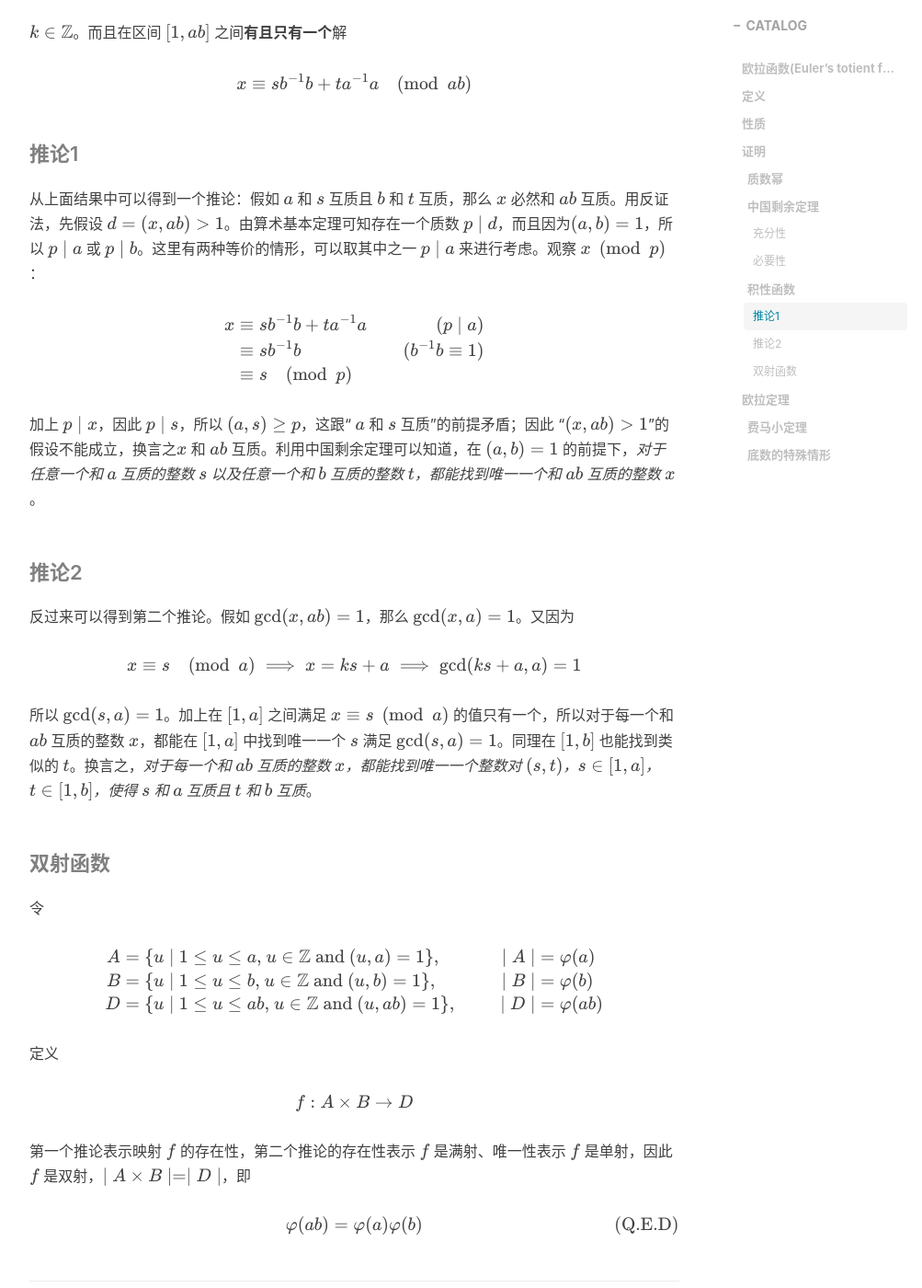
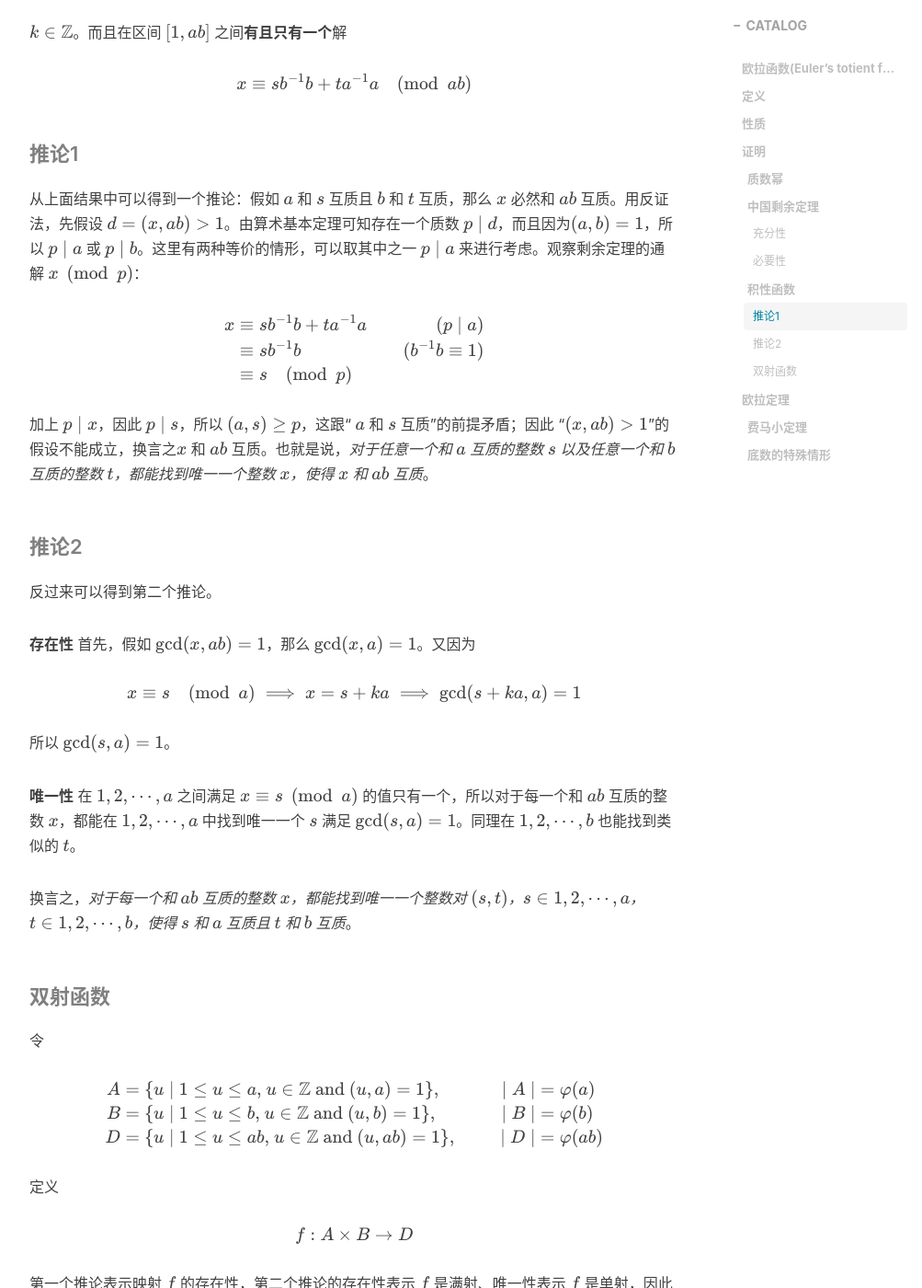
Before and after one commit to kayoch1n/kayoch1n.github.io, a Jekyll site: the page built from _posts/2021-11-27-eulers-function.markdown, in a window 1280 px wide and 1400 px high, scrolled down 4365 px. Shown: the whole window at 92% size, without its empty margins (233-1236 px from the left). Built offline with Jekyll 4.4.1, drawn with Linux system fonts in a browser that asks for light colours; nearby versions of some CDN libraries; comment, search, counter and statistics services are not loaded.

Commit message:
Update a post

```diff
--- a/_posts/2021-11-27-eulers-function.markdown
+++ b/_posts/2021-11-27-eulers-function.markdown
@@ -173,7 +173,7 @@ $$
 
 #### 推论1
 
-从上面结果中可以得到一个推论：假如 $a$ 和 $s$ 互质且 $b$ 和 $t$ 互质，那么 $x$ 必然和 $ab$ 互质。用反证法，先假设 $d=(x,ab)\gt1$。由算术基本定理可知存在一个质数 $p\mid d$，而且因为$(a,b)=1$，所以 $p\mid a$ 或 $p\mid b$。这里有两种等价的情形，可以取其中之一 $p\mid a$ 来进行考虑。观察 $x\pmod p$：
+从上面结果中可以得到一个推论：假如 $a$ 和 $s$ 互质且 $b$ 和 $t$ 互质，那么 $x$ 必然和 $ab$ 互质。用反证法，先假设 $d=(x,ab)\gt1$。由算术基本定理可知存在一个质数 $p\mid d$，而且因为$(a,b)=1$，所以 $p\mid a$ 或 $p\mid b$。这里有两种等价的情形，可以取其中之一 $p\mid a$ 来进行考虑。观察剩余定理的通解 $x\pmod p$：
 
 $$
 \begin{aligned}
@@ -183,17 +183,23 @@ x&\equiv sb^{-1}b+ta^{-1}a&(p\mid a)\\
 \end{aligned}
 $$
 
-加上 $p\mid x$，因此 $p\mid s$，所以 $(a,s)\ge p$，这跟“ $a$ 和 $s$ 互质”的前提矛盾；因此 “$(x,ab)\gt1$”的假设不能成立，换言之$x$ 和 $ab$ 互质。利用中国剩余定理可以知道，在 $(a,b)=1$ 的前提下，_对于任意一个和 $a$ 互质的整数 $s$ 以及任意一个和 $b$ 互质的整数 $t$，都能找到唯一一个和 $ab$ 互质的整数 $x$_。
+加上 $p\mid x$，因此 $p\mid s$，所以 $(a,s)\ge p$，这跟“ $a$ 和 $s$ 互质”的前提矛盾；因此 “$(x,ab)\gt1$”的假设不能成立，换言之$x$ 和 $ab$ 互质。也就是说，_对于任意一个和 $a$ 互质的整数 $s$ 以及任意一个和 $b$ 互质的整数 $t$，都能找到唯一一个整数 $x$，使得 $x$ 和 $ab$ 互质_。
 
 #### 推论2
 
-反过来可以得到第二个推论。假如 $\gcd(x,ab)=1$，那么 $\gcd(x,a)=1$。又因为
+反过来可以得到第二个推论。
+
+**存在性** 首先，假如 $\gcd(x,ab)=1$，那么 $\gcd(x,a)=1$。又因为
 
 $$
-x\equiv s\pmod a\implies x=ks+a\implies \gcd(ks+a,a)=1
+x\equiv s\pmod a\implies x=s+ka\implies \gcd(s+ka,a)=1
 $$
 
-所以 $\gcd(s,a)=1$。加上在 $[1,a]$ 之间满足 $x\equiv s\pmod a$ 的值只有一个，所以对于每一个和 $ab$ 互质的整数 $x$，都能在 $[1,a]$ 中找到唯一一个 $s$ 满足 $\gcd(s,a)=1$。同理在 $[1,b]$ 也能找到类似的 $t$。换言之，_对于每一个和 $ab$ 互质的整数 $x$，都能找到唯一一个整数对 $(s,t)$，$s\in[1,a]$，$t\in[1,b]$，使得 $s$ 和 $a$ 互质且 $t$ 和 $b$ 互质_。
+所以 $\gcd(s,a)=1$。
+
+**唯一性** 在 $\{1,2,\cdots,a\}$ 之间满足 $x\equiv s\pmod a$ 的值只有一个，所以对于每一个和 $ab$ 互质的整数 $x$，都能在 $\{1,2,\cdots,a\}$ 中找到唯一一个 $s$ 满足 $\gcd(s,a)=1$。同理在 $\{1,2,\cdots,b\}$ 也能找到类似的 $t$。
+
+换言之，_对于每一个和 $ab$ 互质的整数 $x$，都能找到唯一一个整数对 $(s,t)$，$s\in\{1,2,\cdots,a\}$，$t\in\{1,2,\cdots,b\}$，使得 $s$ 和 $a$ 互质且 $t$ 和 $b$ 互质_。
 
 
 #### 双射函数
```
